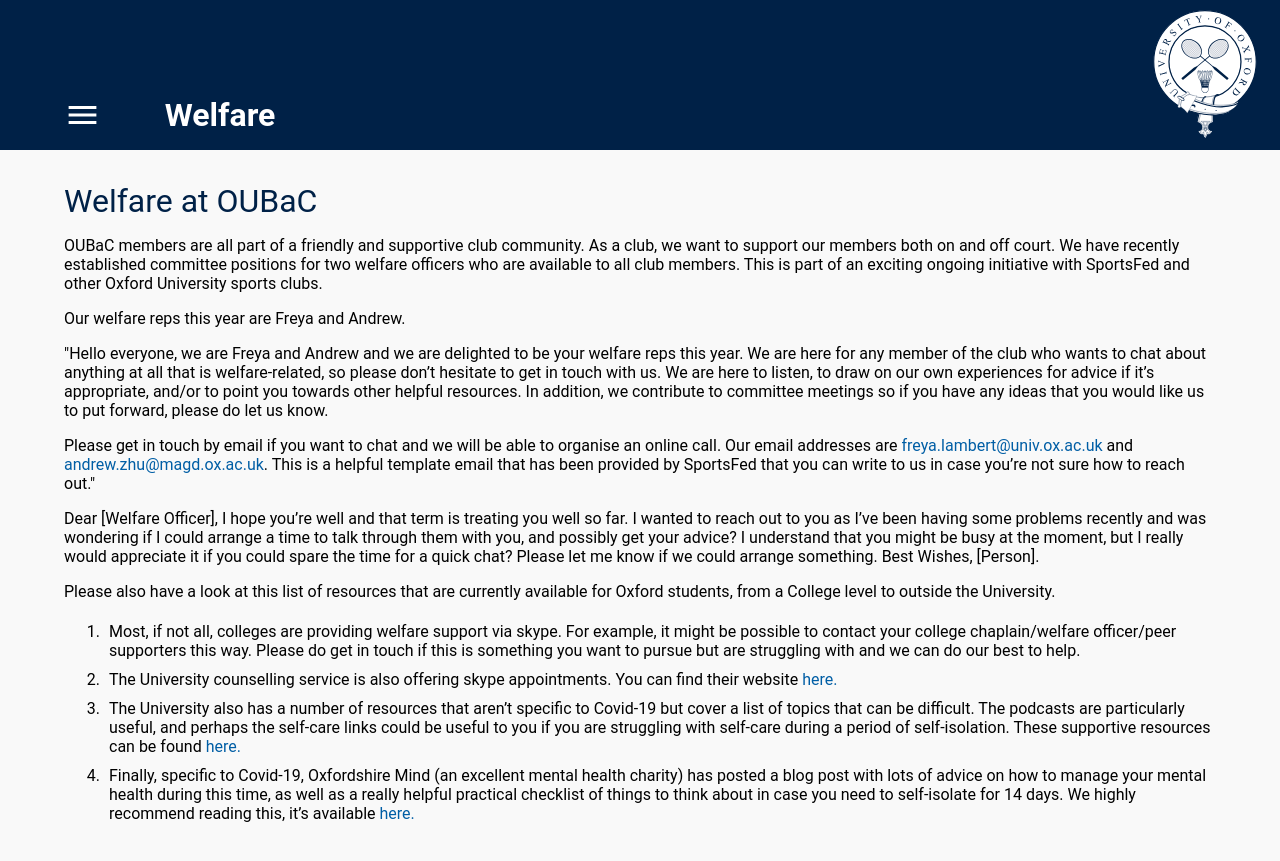
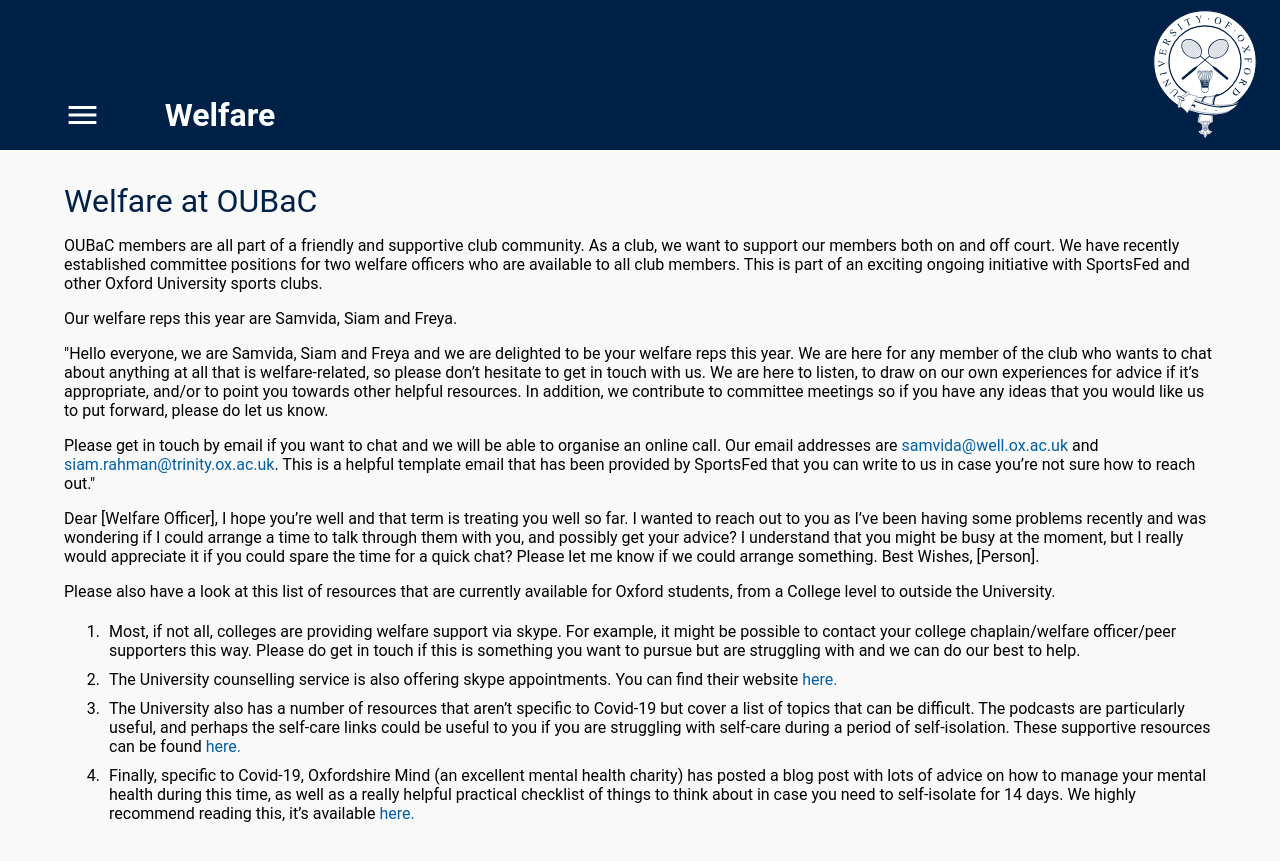
Before and after one commit to OUBaC/OUBaC.github.io, a Jekyll site: the page built from welfare.html, in a window 1280 px wide. Shown: the top 861 px of the page. Built offline with Jekyll 4.4.1, drawn with Linux system fonts in a browser that asks for light colours.

Commit message:
New committee details.

```diff
--- a/_data/variables.yml
+++ b/_data/variables.yml
@@ -1,16 +1,17 @@
 President:
- name: Lucien Mulberg
+ name: Hannah Warren
  email: oubac.president@gmail.com
 IT:
- name: Andrew Zhu
- email: andrew.zhu@magd.ox.ac.uk
+ name: Matthew Cotton
+ email: oubac.it.rep@gmail.com
 Welfare:
-  name: Freya and Andrew
-  email1: freya.lambert@univ.ox.ac.uk
-  email2: andrew.zhu@magd.ox.ac.uk
+  name: Samvida, Siam and Freya
+  email1: samvida@well.ox.ac.uk
+  email2: siam.rahman@trinity.ox.ac.uk
+  email3: freya.lambert@univ.ox.ac.uk
 Secretary:
-  name: Philippa Sinclair
-  email: philippa.sinclair@wadham.ox.ac.uk
+  name: Freya Lambert
+  email: freya.lambert@univ.ox.ac.uk
 clubnight:
  single: 5
  term: 15
```
